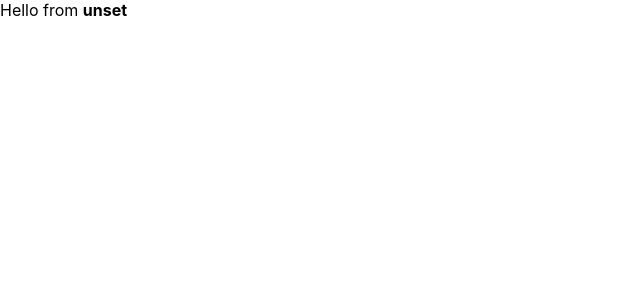
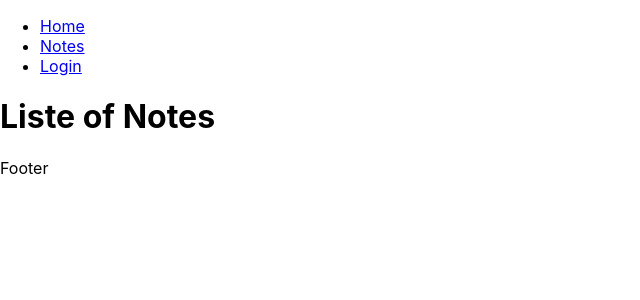
Before and after one commit to jeanm65/noteo-client, a React (Create React App) app: page /notes in a window 1280 px wide. Shown: the top 300 px of the page, without its empty margins (0-640 px from the left). Built offline with nearby package versions, Linux system fonts and the light colour scheme; no server answers.

Commit message:
fix manually jsx no return and no braces

```diff
--- a/src/App.js
+++ /dev/null
@@ -1,12 +0,0 @@
-
-import React from 'react';
-
-const App = () => {
-  return (
-    <div>
-      Hello from <b>{process.env.REACT_APP_KEY_TEST}</b>
-    </div>
-  );
-};
-
-export default App;
--- a/src/App.jsx
+++ b/src/App.jsx
@@ -5,14 +5,16 @@ import Login from './containers/Login';
 import Notes from './containers/Notes';
 import PublicRoute from './PublicRoute';
 
-function App() {
-  return <BrowserRouter>
+const App = () => {
+  return (
+    <BrowserRouter>
       <Routes>
         <Route path="/" element={<PublicRoute component={Home} />} />
         <Route path="/notes" element={<PublicRoute component={Notes} />} />
         <Route path="/login" element={<Login />} />
       </Routes>
     </BrowserRouter>
-}
+  );
+};
 
 export default App;
--- a/src/Components/layouts/Footer.jsx
+++ b/src/Components/layouts/Footer.jsx
@@ -1,8 +1,11 @@
 import React from 'react';
 
-const Footer = () => <footer className='footer'>
-            <span>Footer</span>
-        </footer>;
-
+const Footer = () => {
+  return (
+    <footer className="footer">
+      <span>Footer</span>
+    </footer>
+  );
+};
 
 export default Footer;
--- a/src/Components/layouts/Layout.jsx
+++ b/src/Components/layouts/Layout.jsx
@@ -1,8 +1,9 @@
 import Footer from './Footer';
 import Menu from './Menu';
 
-const Layout = ({ children }) =>
- <div>
+const Layout = ({ children }) => {
+  return (
+    <div>
       {/* ---------- header menu  ---------- */}
       <Menu />
       {/* ---- main content of the page  --- */}
@@ -11,6 +12,8 @@ const Layout = ({ children }) =>
       </main>
       {/* ---------- page footer  ---------- */}
       <Footer />
-    </div>;
+    </div>
+  );
+};
 
 export default Layout;
--- a/src/Components/layouts/Menu.jsx
+++ b/src/Components/layouts/Menu.jsx
@@ -17,7 +17,9 @@ const menus = [
     },
 ];
 
-const Menu = () => <div className='Menu'>
+const Menu = () => {
+  return (
+    <div className="Menu">
       <ul>
         {menus.map((menu, index) => (
           <li key={index}>
@@ -27,6 +29,8 @@ const Menu = () => <div className='Menu'>
           </li>
                 ))}
       </ul>
-        </div>;
+    </div>
+  );
+};
 
 export default Menu;
--- a/src/Containers/Home.jsx
+++ b/src/Containers/Home.jsx
@@ -1,7 +1,11 @@
 import React from 'react';
 
-const Home = () => <div>
-            <h1>Home</h1>
-        </div>;
+const Home = () => {
+  return (
+    <div>
+      <h1>Home</h1>
+    </div>
+  );
+};
 
 export default Home;
--- a/src/Containers/Login.jsx
+++ b/src/Containers/Login.jsx
@@ -1,7 +1,11 @@
 import React from 'react';
 
-const Login = () => <div>
+const Login = () => {
+  return (
+    <div>
       <h1>Login</h1>
-    </div>;
+    </div>
+  );
+};
 
 export default Login;
--- a/src/Containers/Notes.jsx
+++ b/src/Containers/Notes.jsx
@@ -1,7 +1,11 @@
 import React from 'react';
 
-const Notes = () => <div>
+const Notes = () => {
+  return (
+    <div>
       <h1>Liste of Notes</h1>
-    </div>;
+    </div>
+  );
+};
 
 export default Notes;
--- a/src/PublicRoute.jsx
+++ b/src/PublicRoute.jsx
@@ -1,7 +1,11 @@
 import Layout from './components/layouts/Layout';
 
-const PublicRoute = ({ component: Component }) => <Layout>
+const PublicRoute = ({ component: Component }) => {
+  return (
+    <Layout>
       <Component />
-    </Layout>;
+    </Layout>
+  );
+};
 
 export default PublicRoute;
```
Also changed, not shown: src/index.jsx (renamed from src/index.js), 1 other file (tests, documents, lock files or other folders). Lines whose indentation alone changed are shown as unchanged.
